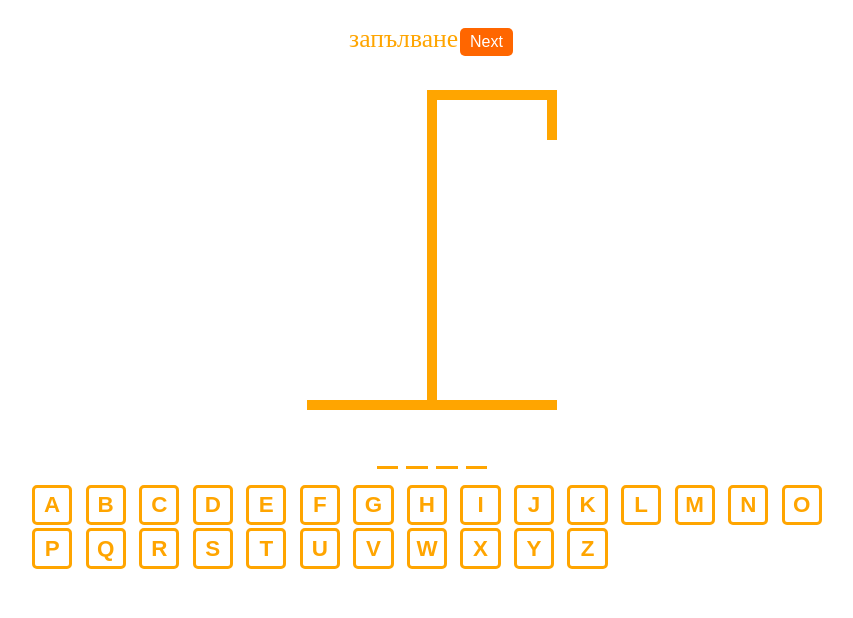
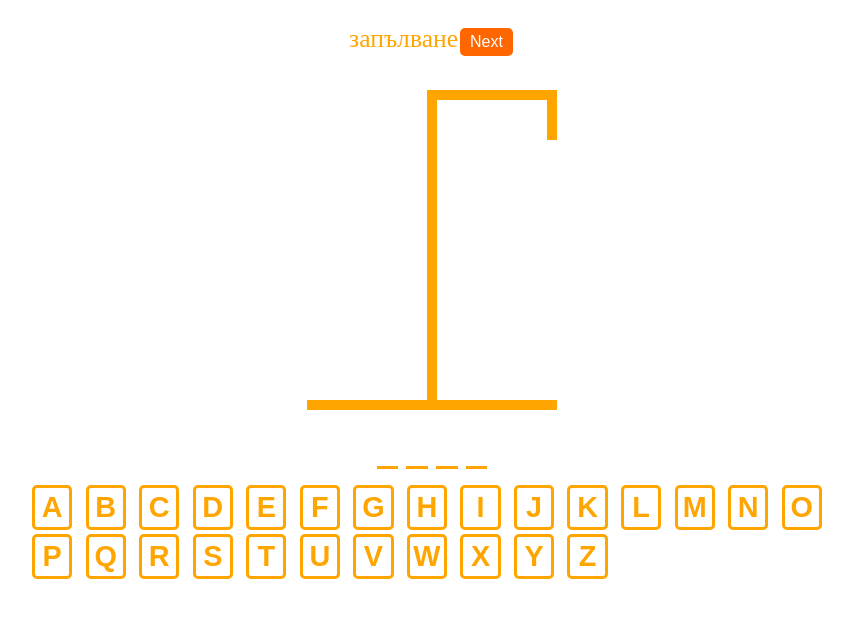
Before and after one commit to NinaNikolova/react-hangman-main, a React (Vite) app: page / in a window 1280 px wide. Shown: the top 618 px of the page, without its empty margins (208-1061 px from the left). Built offline with nearby package versions, Linux system fonts and the light colour scheme.

Commit message:
corrected button

```diff
--- a/src/Keyboard.module.css
+++ b/src/Keyboard.module.css
@@ -4,7 +4,7 @@
   border-radius: 5px;
   background: none;
   aspect-ratio: 1 / 1;
-  font-size: 1.4rem;
+  font-size: 1.8rem;
   text-transform: uppercase;
   padding: .2rem;
   font-weight: bold;
```
